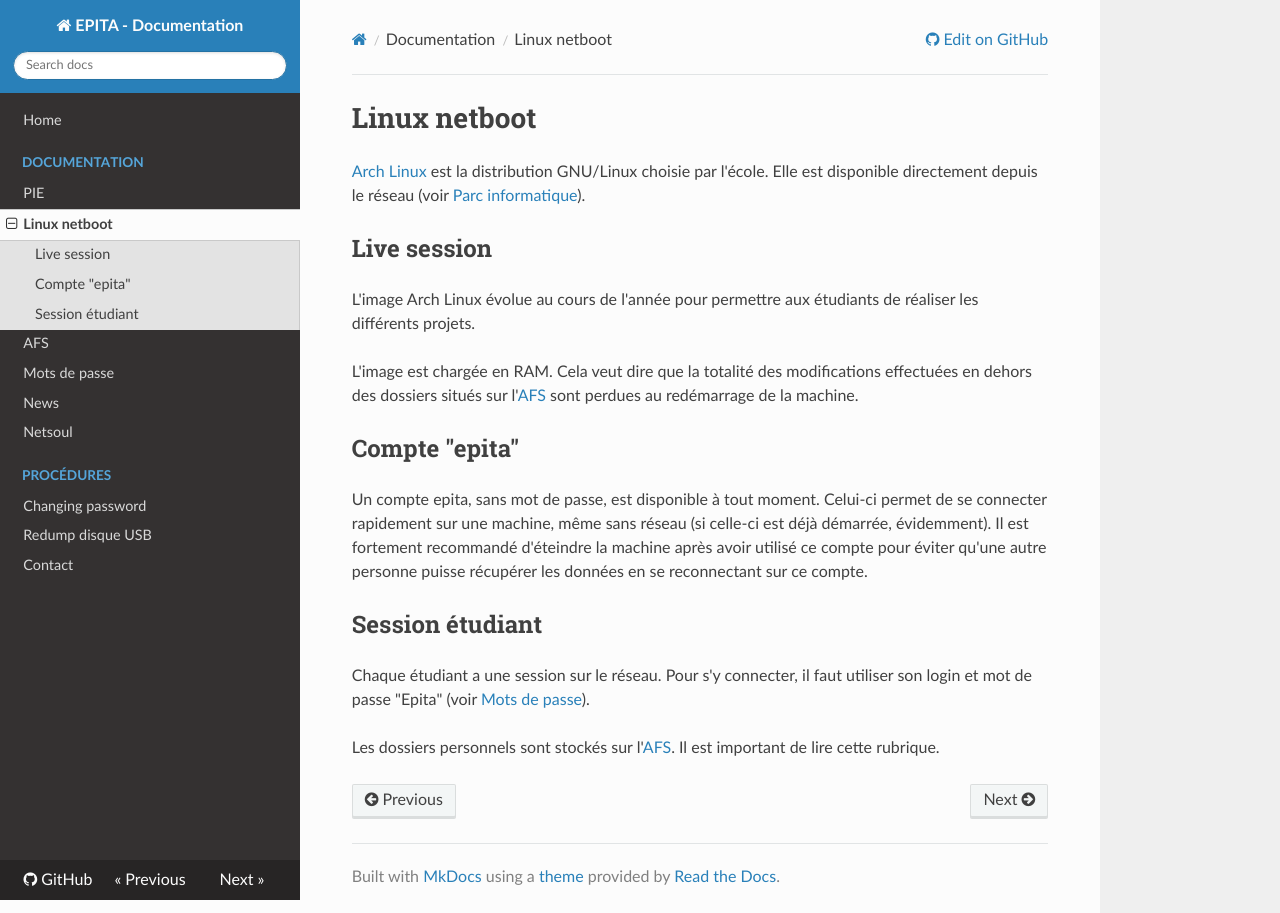
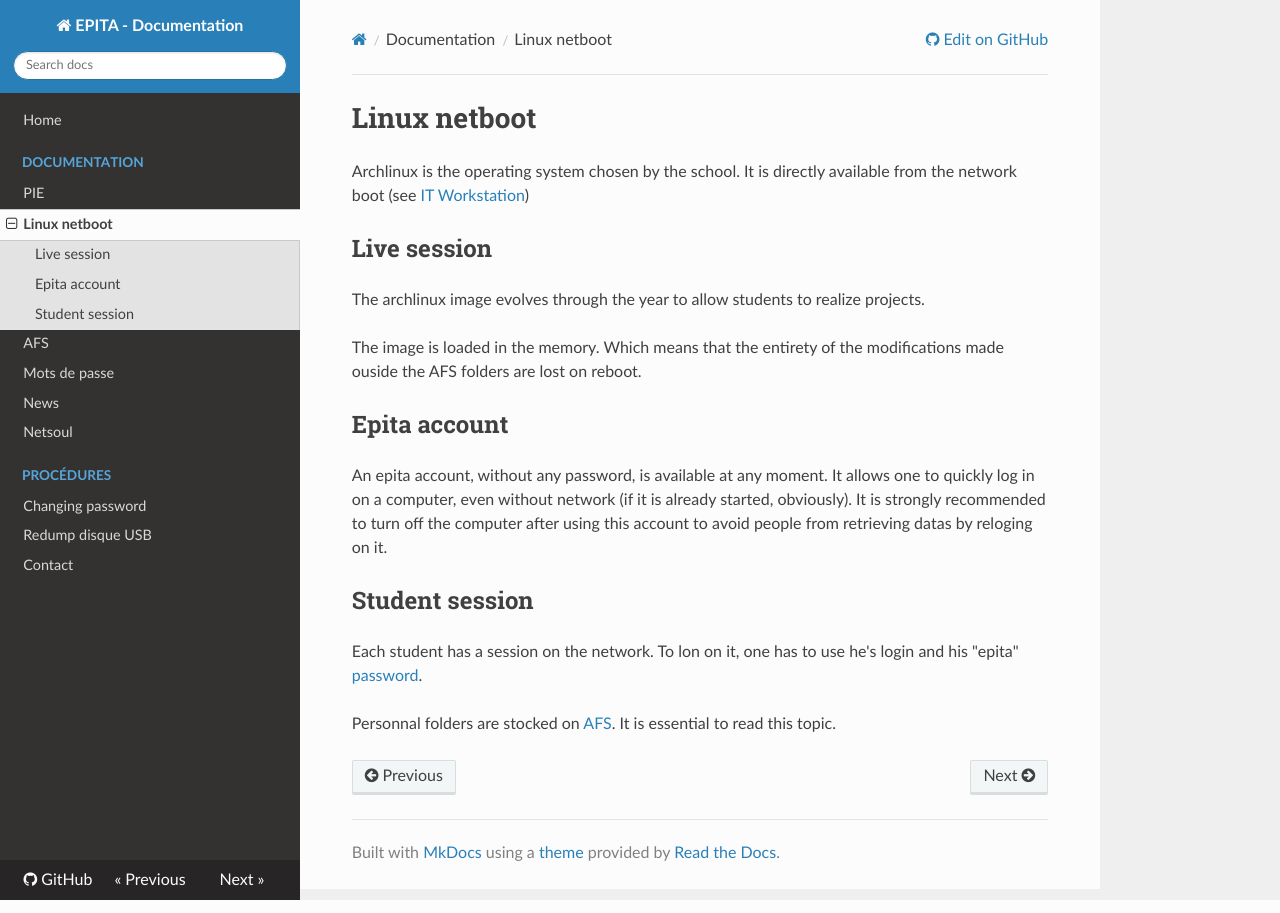
Before and after one commit to cri-epita/epita-doc, an MkDocs documentation site: the page built from docs/archlinux_netboot.md, in a window 1280 px wide. Built offline with MkDocs 1.6.1, drawn with Linux system fonts in a browser that asks for light colours; nearby versions of some CDN libraries; old or Windows-style settings are respelled for this version of MkDocs.

Commit message:
translate archlinux netboot page in english

```diff
--- a/docs/archlinux_netboot.md
+++ b/docs/archlinux_netboot.md
@@ -1,31 +1,19 @@
 # Linux netboot
 
-[Arch Linux](https://www.archlinux.org/) est la distribution GNU/Linux choisie
-par l'école. Elle est disponible directement depuis le réseau (voir [Parc
-informatique](pie.md)).
+Archlinux is the operating system chosen by the school. It is directly available from the network boot (see [IT Workstation](pie.md))
 
 ## Live session
 
-L'image Arch Linux évolue au cours de l'année pour permettre aux étudiants de
-réaliser les différents projets.
+The archlinux image evolves through the year to allow students to realize projects.
 
-L'image est chargée en RAM. Cela veut dire que la totalité des modifications
-effectuées en dehors des dossiers situés sur l'[AFS](afs.md) sont perdues au
-redémarrage de la machine.
+The image is loaded in the memory. Which means that the entirety of the modifications made ouside the AFS folders are lost on reboot.
 
-## Compte "epita"
+## Epita account
 
-Un compte epita, sans mot de passe, est disponible à tout moment. Celui-ci
-permet de se connecter rapidement sur une machine, même sans réseau (si
-celle-ci est déjà démarrée, évidemment). Il est fortement recommandé
-d'éteindre la machine après avoir utilisé ce compte pour éviter qu'une
-autre personne puisse récupérer les données en se reconnectant sur ce
-compte.
+An epita account, without any password, is available at any moment. It allows one to quickly log in on a computer, even without network (if it is already started, obviously). It is strongly recommended to turn off the computer after using this account to avoid people from retrieving datas by reloging on it.
 
-## Session étudiant
+## Student session
 
-Chaque étudiant a une session sur le réseau. Pour s'y connecter, il faut
-utiliser son login et mot de passe "Epita" (voir [Mots de passe](passwords.md)).
+Each student has a session on the network. To lon on it, one has to use he's login and his "epita" [password](passwords.md).
 
-Les dossiers personnels sont stockés sur l'[AFS](afs.md). Il est important de
-lire cette rubrique.
+Personnal folders are stocked on [AFS](afs.md). It is essential to read this topic.
```
